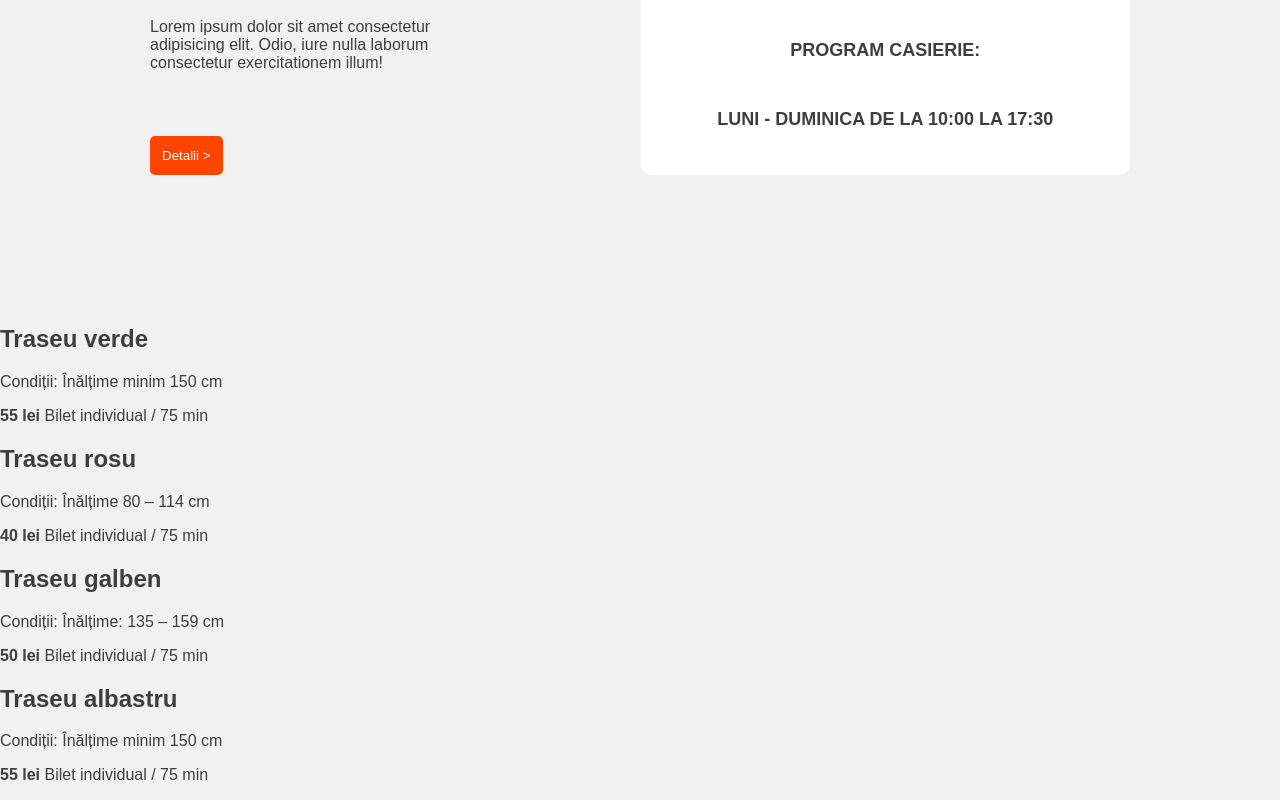
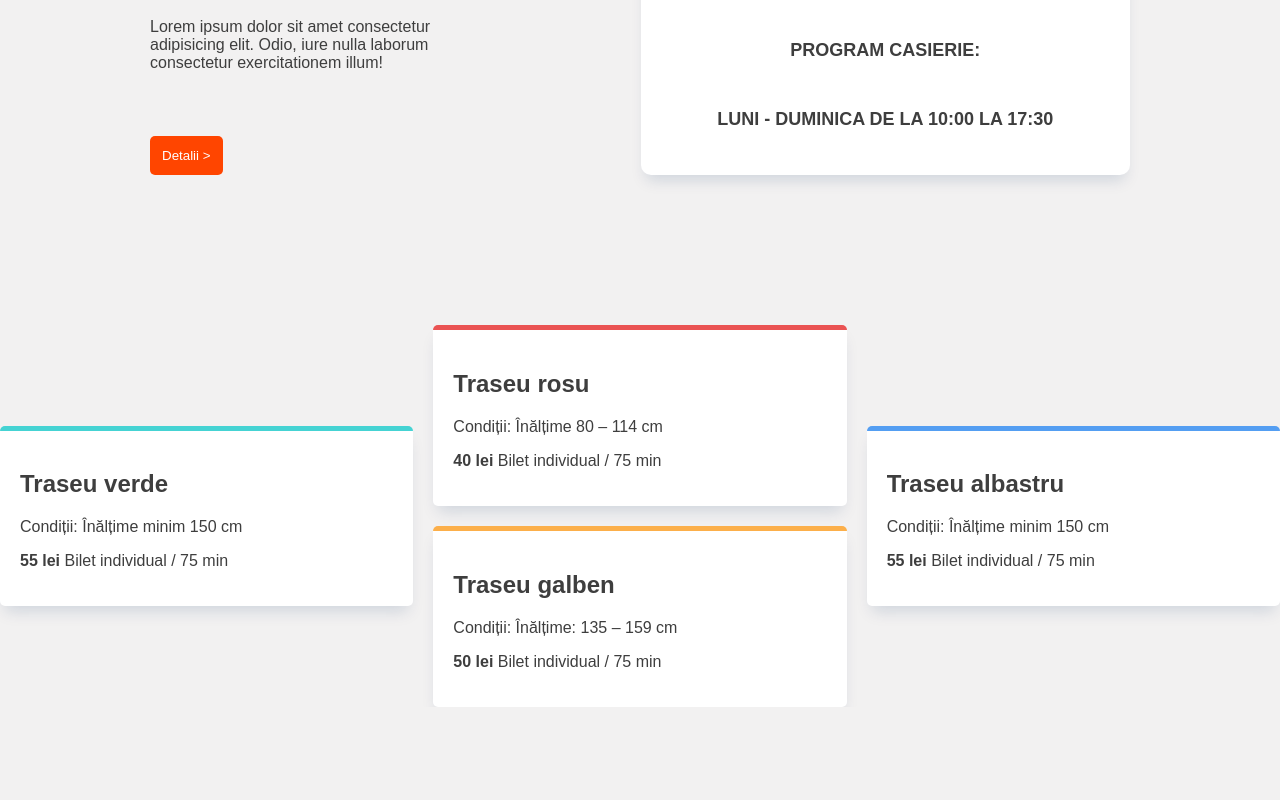
Before and after one commit to Evaketesdi/park-aventura, a website built with Parcel: page index.html in a window 1280 px wide. Shown: the part 1428-2228 px from the top of the page. After the commit the page ends 2135 px from the top, so only its background shows below. Built offline with nearby package versions, Linux system fonts and the light colour scheme.

Commit message:
section added

```diff
--- a/style.css
+++ b/style.css
@@ -1,5 +1,11 @@
 * {
   box-sizing: border-box;
+}
+:root {
+  --red: hsl(0, 78%, 62%);
+  --cyan: hsl(180, 62%, 55%);
+  --orange: hsl(34, 97%, 64%);
+  --blue: hsl(212, 86%, 64%);
 }
 html {
   font-size: 62.5%;
@@ -196,6 +202,7 @@ aside {
   background-color: white;
   border-radius: 1rem;
   padding: 3rem;
+  box-shadow: 0 1rem 1.5rem -0.5rem rgb(0 50 100 / 0.15);
 }
 section {
   flex: 1 1 90ch;
@@ -233,3 +240,42 @@ section p {
     flex-direction: column;
   }
 }
+.wrapper {
+  margin-inline: 3rem;
+  max-width: 1370px;
+  margin-inline: auto;
+}
+.grid-layout {
+  display: grid;
+  gap: 2rem;
+}
+@media (min-width: 900px) {
+  .grid-layout {
+    grid-template-columns: 1fr 1fr 1fr;
+  }
+}
+.col {
+  flex: 1;
+  display: grid;
+  gap: 2rem;
+  align-content: center;
+}
+.card {
+  padding: 2rem;
+  background-color: white;
+  border-radius: 0.5rem;
+  box-shadow: 0 1rem 1.5rem -0.5rem rgb(0 50 100 / 0.15);
+  border-top: solid 0.5rem;
+}
+.border-red {
+  border-color: var(--red);
+}
+.border-cyan {
+  border-color: var(--cyan);
+}
+.border-orange {
+  border-color: var(--orange);
+}
+.border-blue {
+  border-color: var(--blue);
+}
```
